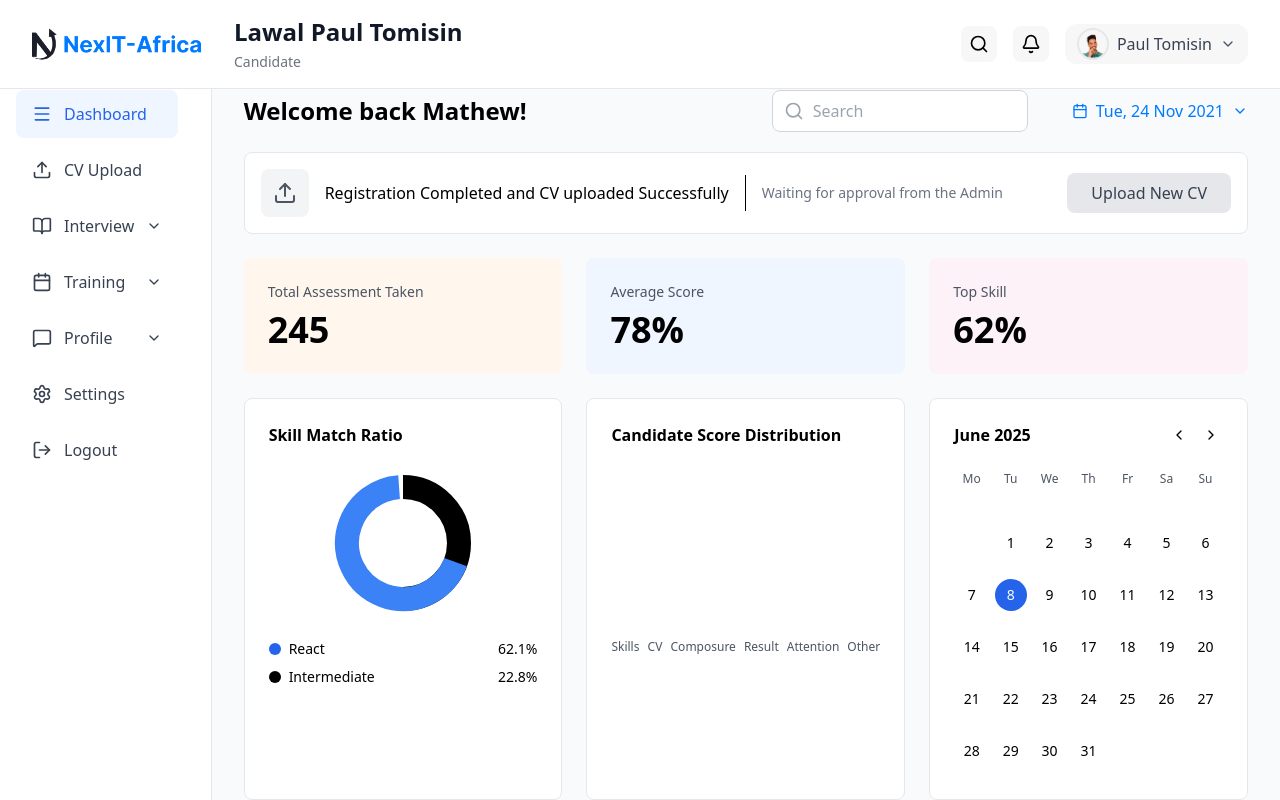
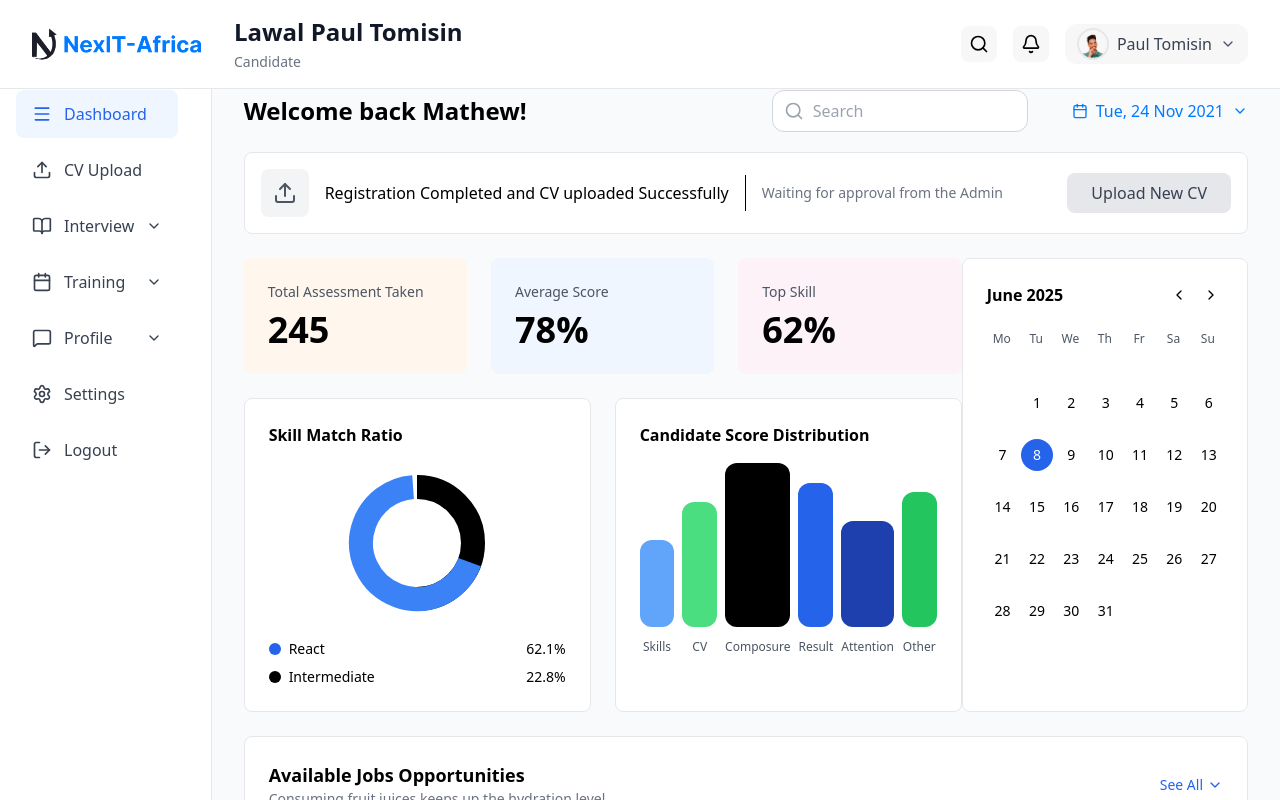
Before and after one commit to oladim/nexit, a React (Create React App) app: page /candidate in a window 1280 px wide. Built offline with nearby package versions, Linux system fonts and the light colour scheme.

Commit message:
Ui fix for client dashboard

```diff
--- a/src/components/Candidate.js
+++ b/src/components/Candidate.js
@@ -1,17 +1,3 @@
-// src/components/Candidate.js
- //import nextitLogo from '../assets/images/nexitlogo.png';
-// function Candidate() {
-//   return (
-//     <div className="border h-20 flex items-center">
-//       <div className="border">
-//         <img src={nextitLogo} alt="nextit Logo" className='w-[170px]'/>
-//       </div>
-//     </div>
-//   );
-// }
-
-// export default Candidate;
-
 import React, { useState } from 'react';
 import { Search, Bell, ChevronDown, ChevronLeft, ChevronRight, Calendar, Upload, BookOpen, MessageSquare, User, Settings, LogOut, Menu } from 'lucide-react';
 import Header from './header';
@@ -100,7 +86,7 @@ export default function Candidate() {
                     <input
                       type="text"
                       placeholder="Search"
-                      className="pl-10 pr-4 py-2 border border-gray-300 rounded-lg w-64 focus:outline-none focus:ring-2 focus:ring-blue-500"
+                      className="pl-10 pr-4 py-2 border border-gray-300 rounded-xl w-64 focus:outline-none focus:ring-2 focus:ring-blue-500"
                     />
                   </div>
 
@@ -130,6 +116,9 @@ export default function Candidate() {
               </button>
             </div>
 
+            <div className='flex justify-between w-full'>
+              {/* accessments */}
+              <div className='w-[75%]'>
                 <div className="grid grid-cols-3 gap-6 mb-6">
                   {/* Stats Cards */}
                   {stats.map((stat, idx) => (
@@ -140,7 +129,7 @@ export default function Candidate() {
                   ))}
                 </div>
 
-            <div className="grid grid-cols-3 gap-6">
+                <div className="grid grid-cols-2 gap-6">
                   {/* Skill Match Ratio */}
                   <div className="bg-white rounded-lg p-6 border border-gray-200">
                     <h3 className="font-semibold mb-4">Skill Match Ratio</h3>
@@ -169,15 +158,17 @@ export default function Candidate() {
                   </div>
 
                   {/* Score Distribution */}
-              <div className="bg-white rounded-lg p-6 border border-gray-200">
+                  <div className="bg-white rounded-lg p-6 border border-gray-200 h-full">
                     <h3 className="font-semibold mb-4">Candidate Score Distribution</h3>
                     <div className="flex items-end justify-around h-48 gap-2">
                       {scoreDistribution.map((item, idx) => (
-                    <div key={idx} className="flex flex-col items-center flex-1">
-                      <div className={`w-full ${item.color} rounded-t`} style={{ height: `${item.value}%` }}></div>
+                        <div key={idx} className="h-full flex justify-end flex-col items-center flex-1">
+                          <div className={`w-full ${item.color} rounded-xl mb-1`} style={{ height: `${item.value}%` }} ></div>
                           <span className="text-xs text-gray-600 mt-2">{item.label}</span>
                         </div>
                       ))}
+                    </div>
+                  </div>
                 </div>
               </div>
 
@@ -214,6 +205,9 @@ export default function Candidate() {
               </div>
             </div>
 
+
+
+
             {/* Available Jobs */}
             <div className="bg-white rounded-lg p-6 mt-6 border border-gray-200">
               <div className="flex items-center justify-between mb-4">
```
Also changed, not shown: 1 other file (tests, documents, lock files or other folders). Lines whose indentation alone changed are shown as unchanged.
